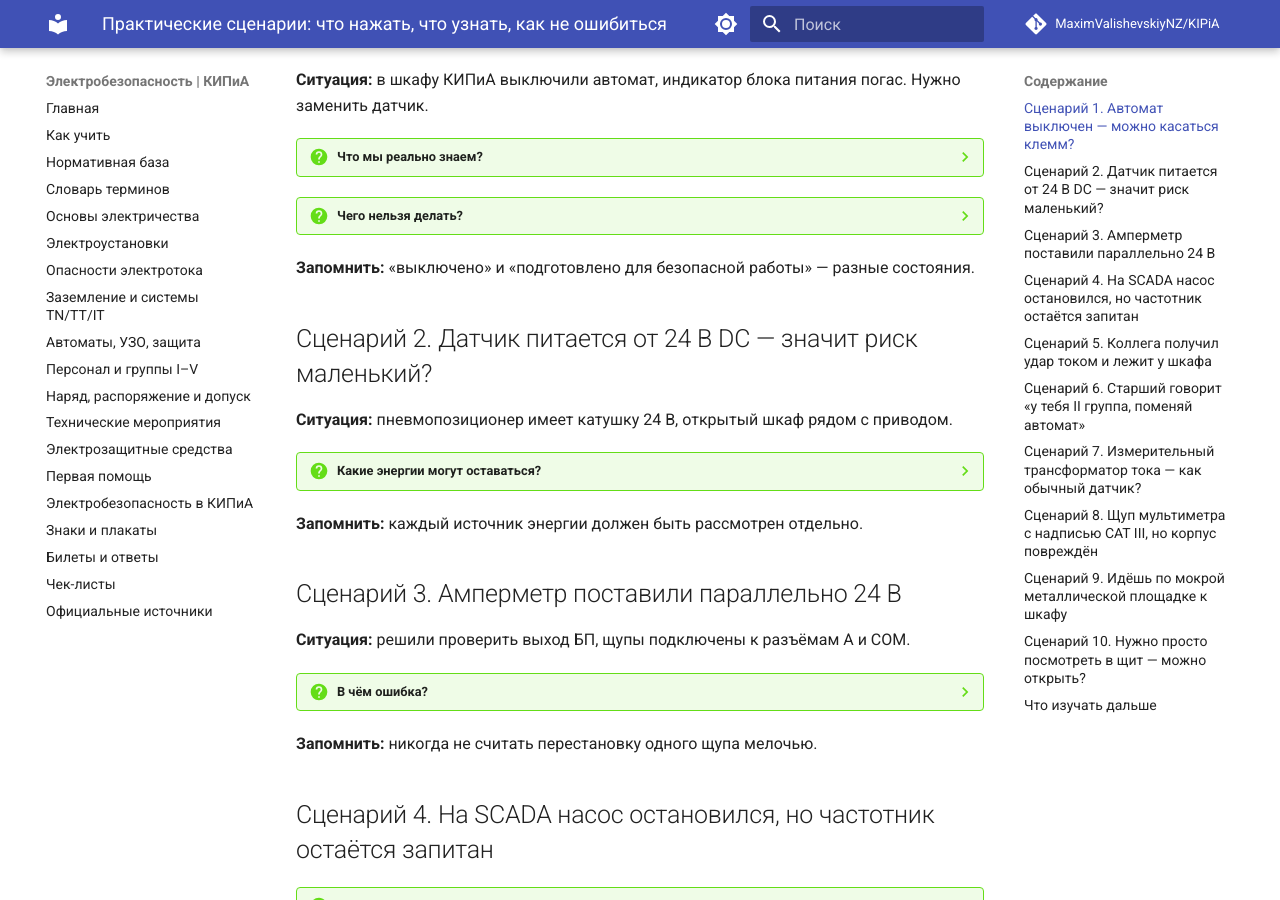
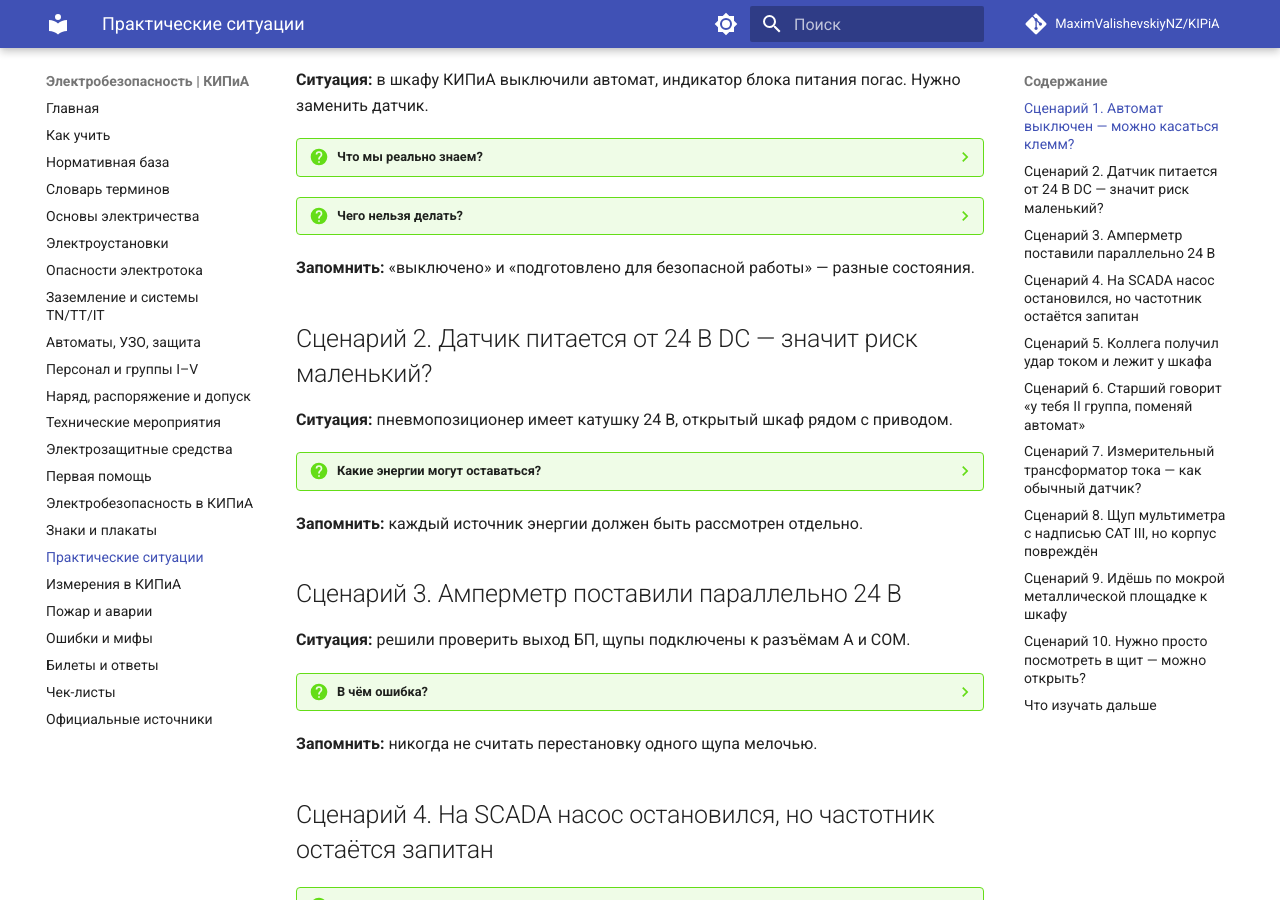
Before and after one commit to MaximValishevskiyNZ/KIPiA, an MkDocs documentation site: the page built from docs/18-scenarios.md, in a window 1280 px wide and 900 px high, scrolled down 322 px. Built offline with MkDocs 1.6.1 and Material for MkDocs 9.7.7, drawn with Linux system fonts in a browser that asks for light colours; comment, search, counter and statistics services are not loaded.

Commit message:
docs: включить новые разделы в навигацию

```diff
--- a/mkdocs.yml
+++ b/mkdocs.yml
@@ -62,6 +62,10 @@ nav:
   - Первая помощь: 12-firstaid.md
   - Электробезопасность в КИПиА: 13-kipia.md
   - Знаки и плакаты: 14-signs.md
+  - Практические ситуации: 18-scenarios.md
+  - Измерения в КИПиА: 19-measurements.md
+  - Пожар и аварии: 20-emergencies.md
+  - Ошибки и мифы: 21-mistakes.md
   - Билеты и ответы: 15-questions.md
   - Чек-листы: 16-checklists.md
   - Официальные источники: 17-sources.md
```
